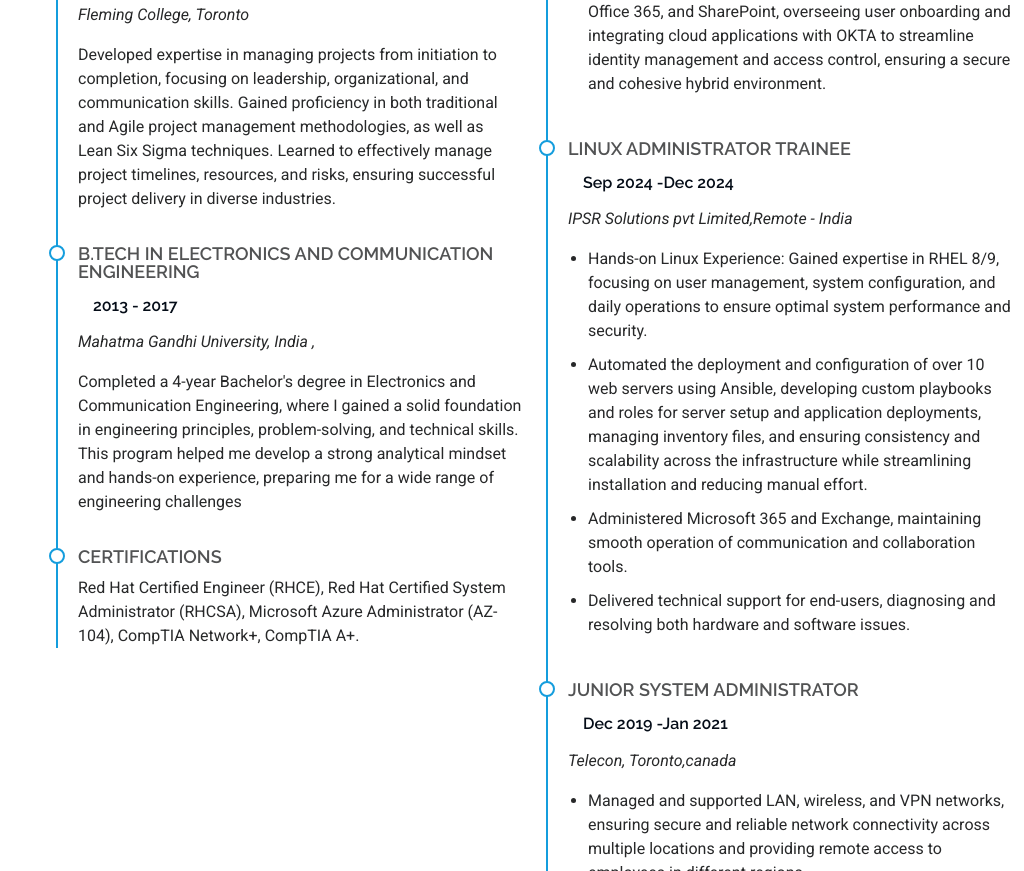
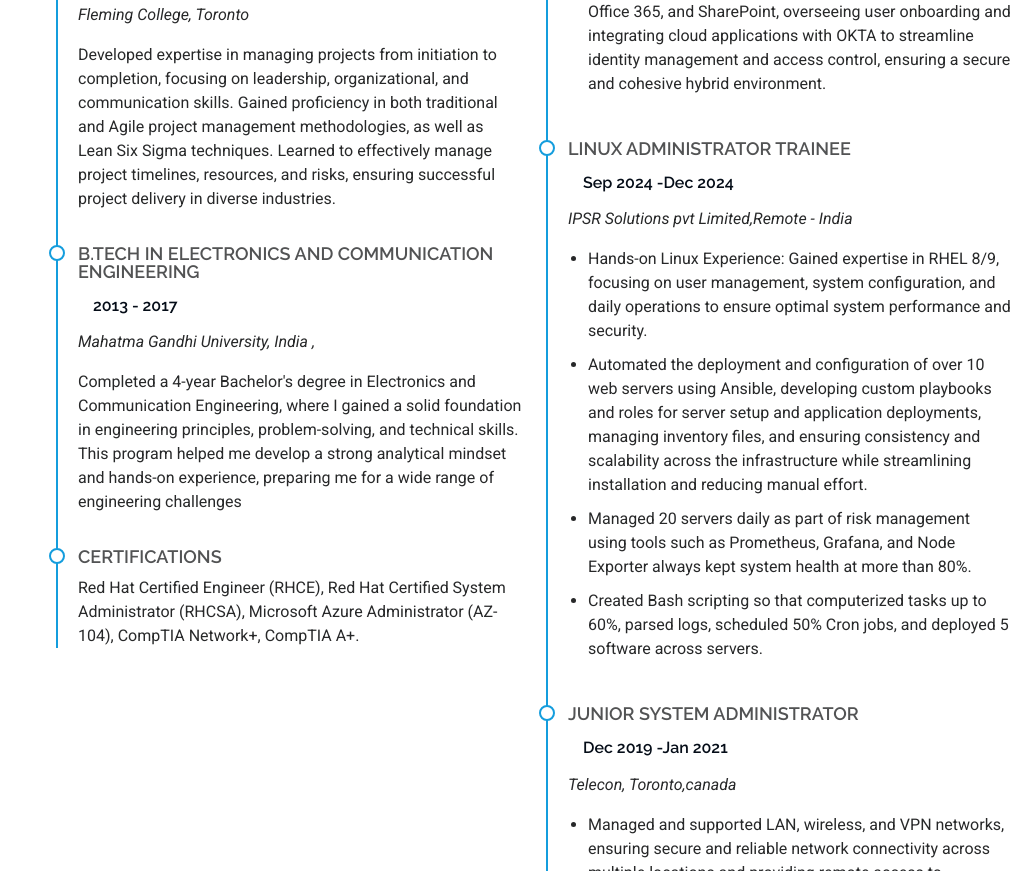
Before and after one commit to Abhijithvprabha/cloud-resume, a plain HTML site: page index.html in a window 1280 px wide. Shown: the part 2409-3280 px from the top of the page, without its empty margins (256-1280 px from the left). Drawn offline with Linux system fonts and the light colour scheme.

Commit message:
bioupdated

```diff
--- a/index.html
+++ b/index.html
@@ -123,8 +123,7 @@
           <div class="col-lg-8 content">
             <!-- <h2>System Administrator &amp; Linux Enthusiast.</h2> -->
             <p class="py-3">
-              I was born in Kerala, India. After finishing my engineering studies, I moved to Canada to continue my education. I had the opportunity to work there for five years, and now I’m calling Las Vegas my home.
-            </p>
+              Born in Kerala, India, I completed my engineering studies before moving to Canada to further my education. I gained five years of valuable work experience in Canada and now reside in Las Vegas,USA exploring new opportunities and challenges.           </p>
             <div class="row">
               <div class="col-lg-6">
                 <ul>
@@ -214,7 +213,7 @@
             <h3 class="resume-title">Professional Experience</h3>
             <div class="resume-item">
               <h4>Network Support Engineer</h4>
-              <h5>2021 - Present</h5>
+              <h5>2022 Jan - 2024 Dec</h5>
               <p><em>Metrolinx (Government of Canada), Toronto</em></p>
               <ul>
                 <li>Support for 6,000+ Employees: Provided comprehensive IT support to over 6,000 employees, ensuring seamless operation of critical systems such as CCTV, display boards, applications, and network operations within the transit sector.</li>
@@ -232,8 +231,10 @@
               <ul>
                 <li>Hands-on Linux Experience: Gained expertise in RHEL 8/9, focusing on user management, system configuration, and daily operations to ensure optimal system performance and security.</li>
                 <li>Automated the deployment and configuration of over 10 web servers using Ansible, developing custom playbooks and roles for server setup and application deployments, managing inventory files, and ensuring consistency and scalability across the infrastructure while streamlining installation and reducing manual effort.</li>
-                <li>Administered Microsoft 365 and Exchange, maintaining smooth operation of communication and collaboration tools.</li>
-                <li>Delivered technical support for end-users, diagnosing and resolving both hardware and software issues.</li>
+                <li>Managed 20 servers daily as part of risk management using tools such as Prometheus, Grafana, and Node Exporter always
+kept system health at more than 80%.</li>
+                <li>Created Bash scripting so that computerized tasks up to 60%, parsed logs, scheduled 50% Cron jobs, and deployed 5 software
+                  across servers.</li>
               </ul>
             </div><!-- Edn Resume Item -->
             <div class="resume-item">
```
